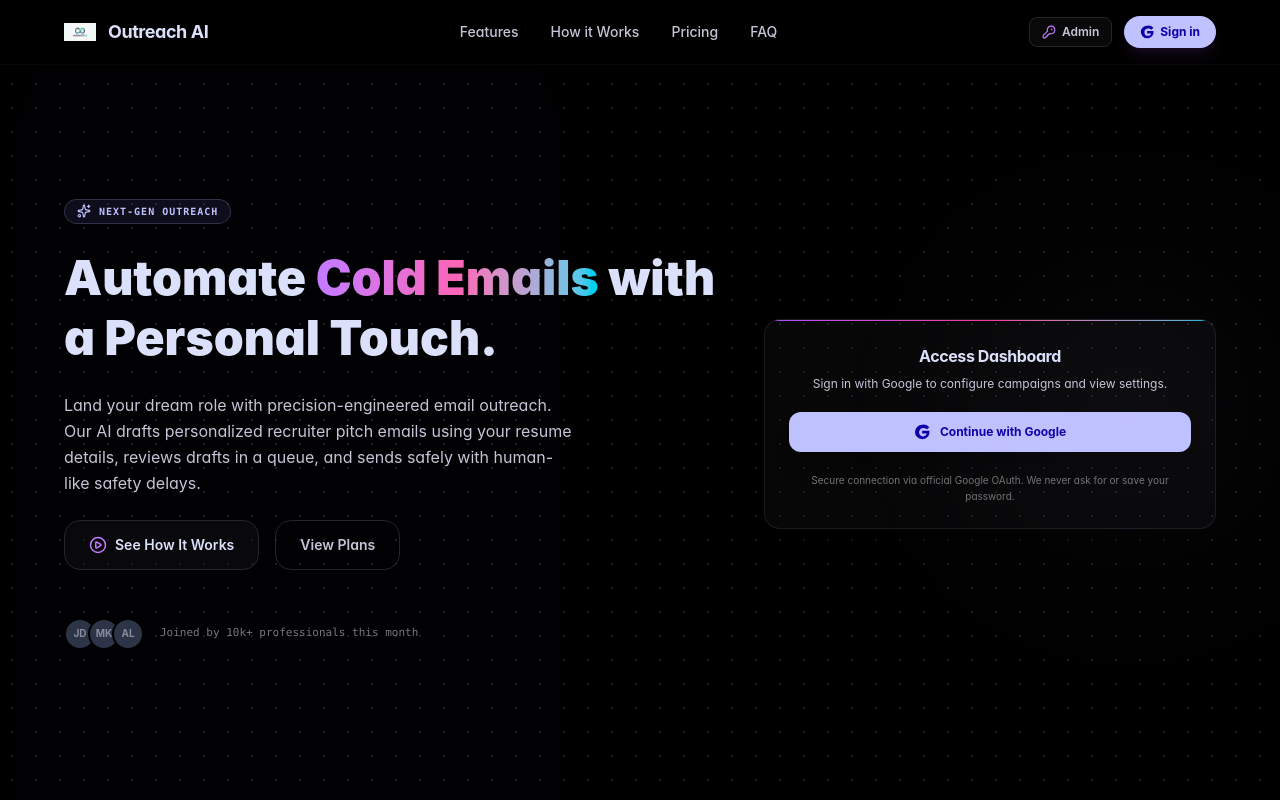
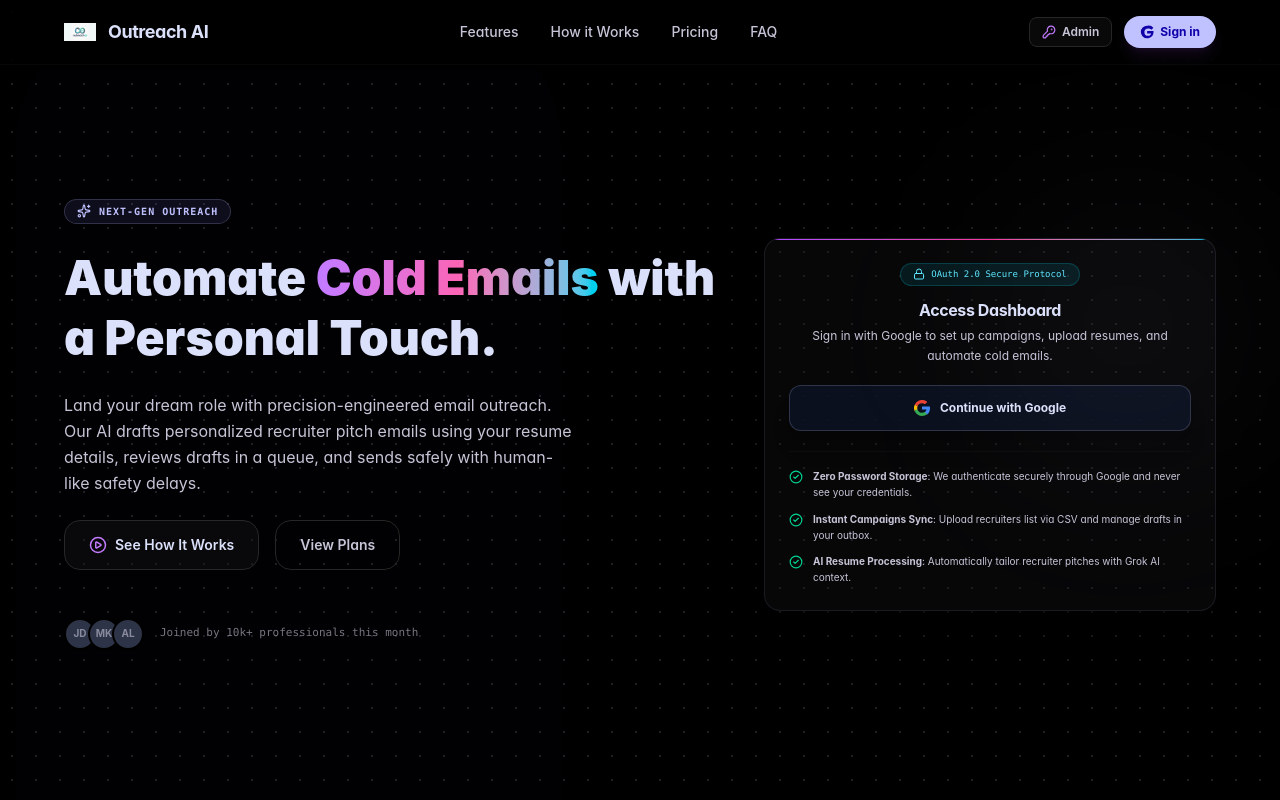
Before and after one commit to Aditya07024/Outreach-AI, a React (Vite) app in the folder frontend/: page / in a window 1280 px wide. Shown: the top 800 px of the page. Built offline with nearby package versions, Linux system fonts and the light colour scheme.

Commit message:
redesign Google sign in card to be highly attractive and informative

```diff
--- a/frontend/src/pages/LandingPage.tsx
+++ b/frontend/src/pages/LandingPage.tsx
@@ -408,27 +408,60 @@
                 ) : (
                   // Google Sign-In Card
                   <div className="space-y-5">
-                    <div className="text-center space-y-2">
-                      <h3 className="text-base font-bold text-[#dce1fb] tracking-tight">Access Dashboard</h3>
-                      <p className="text-xs text-[#c7c4d7]">Sign in with Google to configure campaigns and view settings.</p>
+                    <div className="text-center space-y-3">
+                      <div className="flex items-center justify-center gap-1.5 py-1 px-3 rounded-full bg-[#00cbe6]/10 border border-[#00cbe6]/20 text-[#5de6ff] text-[9px] font-mono w-fit mx-auto">
+                        <Lock className="w-3 h-3 text-[#5de6ff]" />
+                        <span>OAuth 2.0 Secure Protocol</span>
+                      </div>
+
+                      <div className="space-y-1">
+                        <h3 className="text-base font-bold text-[#dce1fb] tracking-tight">Access Dashboard</h3>
+                        <p className="text-xs text-[#c7c4d7] leading-relaxed">
+                          Sign in with Google to set up campaigns, upload resumes, and automate cold emails.
+                        </p>
+                      </div>
                     </div>
 
                     <button
                       onClick={handleGoogleSignIn}
                       disabled={isSubmitting}
-                      className="w-full py-3 bg-[#c0c1ff] hover:bg-[#dce1fb] text-[#1000a9] font-bold rounded-xl text-xs transition-all duration-200 shadow-xl flex items-center justify-center gap-2.5 active:scale-[0.98] cursor-pointer hover:shadow-purple-500/20"
+                      className="w-full py-3.5 bg-[#0c1324]/80 hover:bg-[#191f31] text-[#dce1fb] border border-[#c0c1ff]/20 hover:border-[#c0c1ff]/50 hover:shadow-[0_0_20px_rgba(139,92,246,0.15)] text-xs font-bold rounded-xl transition-all duration-300 shadow-xl flex items-center justify-center gap-2.5 active:scale-[0.98] cursor-pointer"
                     >
                       <svg className="w-4 h-4 flex-shrink-0" viewBox="0 0 24 24">
                         <path
-                          fill="currentColor"
-                          d="M12.24 10.285V14.4h6.887c-.648 2.41-2.519 4.2-5.136 4.2a6.386 6.386 0 0 1-6.39-6.39 6.386 6.386 0 0 1 6.39-6.39c2.866 0 4.743 1.177 5.733 2.11l3.22-3.22A10.825 10.825 0 0 0 12.24 1.2a10.8 10.8 0 0 0-10.8 10.8 10.8 10.8 0 0 0 10.8 10.8c5.842 0 10.963-4.225 10.963-10.8 0-.665-.06-1.25-.19-1.715H12.24Z"
+                          fill="#ea4335"
+                          d="M5.266 9.765A7.077 7.077 0 0 1 12 4.909c1.69 0 3.218.6 4.418 1.582l3.51-3.51C17.827.99 15.09 0 12 0 7.34 0 3.318 2.668 1.34 6.57l3.926 3.195z"
+                        />
+                        <path
+                          fill="#4285f4"
+                          d="M24 12.24c0-.825-.075-1.62-.212-2.385H12v4.51h6.724a5.747 5.747 0 0 1-2.495 3.778v3.136h4.037C22.623 19.125 24 15.933 24 12.24z"
+                        />
+                        <path
+                          fill="#fbbc05"
+                          d="M5.266 14.235a7.1 7.1 0 0 1 0-4.47L1.34 6.57a12.022 12.022 0 0 0 0 10.86l3.926-3.195z"
+                        />
+                        <path
+                          fill="#34a853"
+                          d="M12 24c3.24 0 5.955-1.075 7.94-2.915l-4.037-3.136c-1.12.75-2.55 1.205-3.903 1.205-2.977 0-5.503-2.01-6.403-4.71H1.543v3.253C3.582 21.737 7.545 24 12 24z"
                         />
                       </svg>
                       {isSubmitting ? 'Connecting...' : 'Continue with Google'}
                     </button>
-                    <p className="text-[10px] text-neutral-500 text-center leading-relaxed">
-                      Secure connection via official Google OAuth. We never ask for or save your password.
-                    </p>
+
+                    <div className="pt-4 border-t border-[#464554]/10 space-y-2.5 text-left">
+                      <div className="flex items-start gap-2.5 text-[10px] text-[#c7c4d7] leading-relaxed">
+                        <CheckCircle2 className="w-3.5 h-3.5 text-emerald-400 mt-0.5 flex-shrink-0" />
+                        <span><strong>Zero Password Storage</strong>: We authenticate securely through Google and never see your credentials.</span>
+                      </div>
+                      <div className="flex items-start gap-2.5 text-[10px] text-[#c7c4d7] leading-relaxed">
+                        <CheckCircle2 className="w-3.5 h-3.5 text-emerald-400 mt-0.5 flex-shrink-0" />
+                        <span><strong>Instant Campaigns Sync</strong>: Upload recruiters list via CSV and manage drafts in your outbox.</span>
+                      </div>
+                      <div className="flex items-start gap-2.5 text-[10px] text-[#c7c4d7] leading-relaxed">
+                        <CheckCircle2 className="w-3.5 h-3.5 text-emerald-400 mt-0.5 flex-shrink-0" />
+                        <span><strong>AI Resume Processing</strong>: Automatically tailor recruiter pitches with Grok AI context.</span>
+                      </div>
+                    </div>
                   </div>
                 )
               ) : (
```
